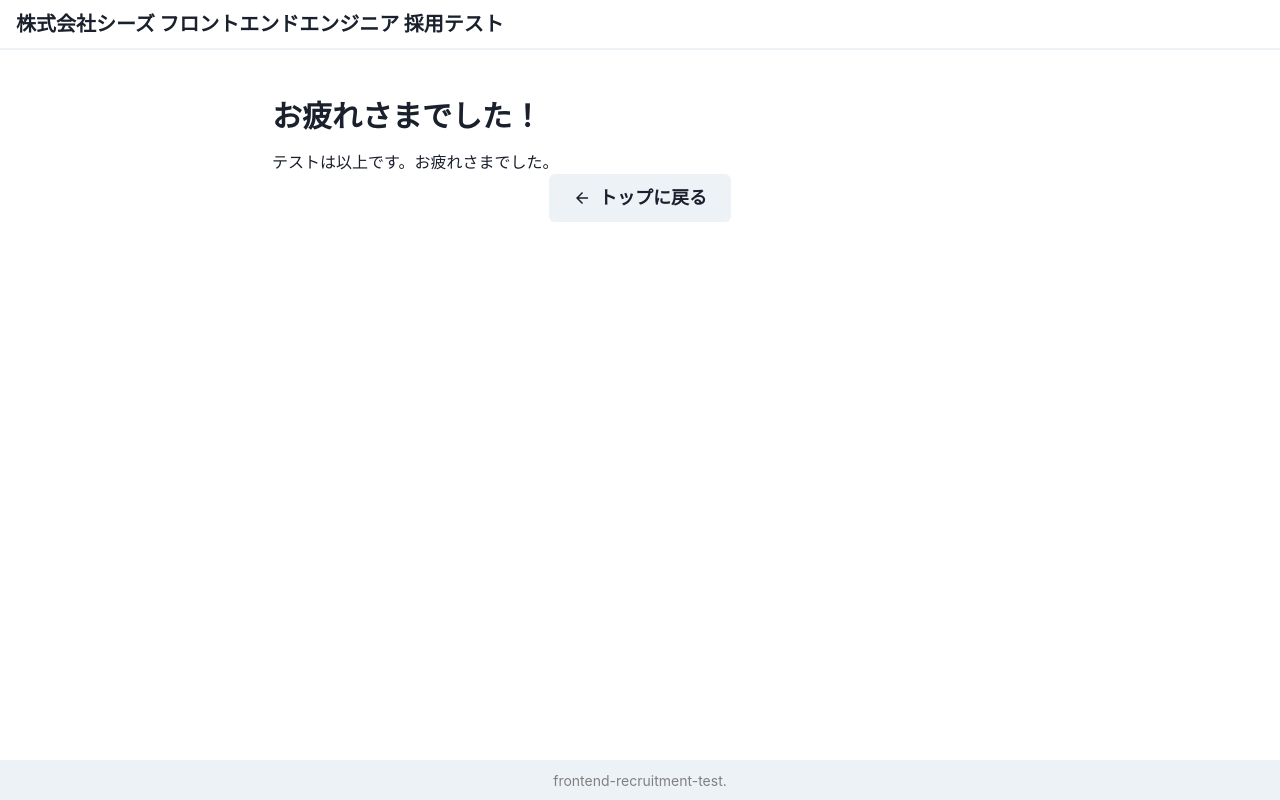
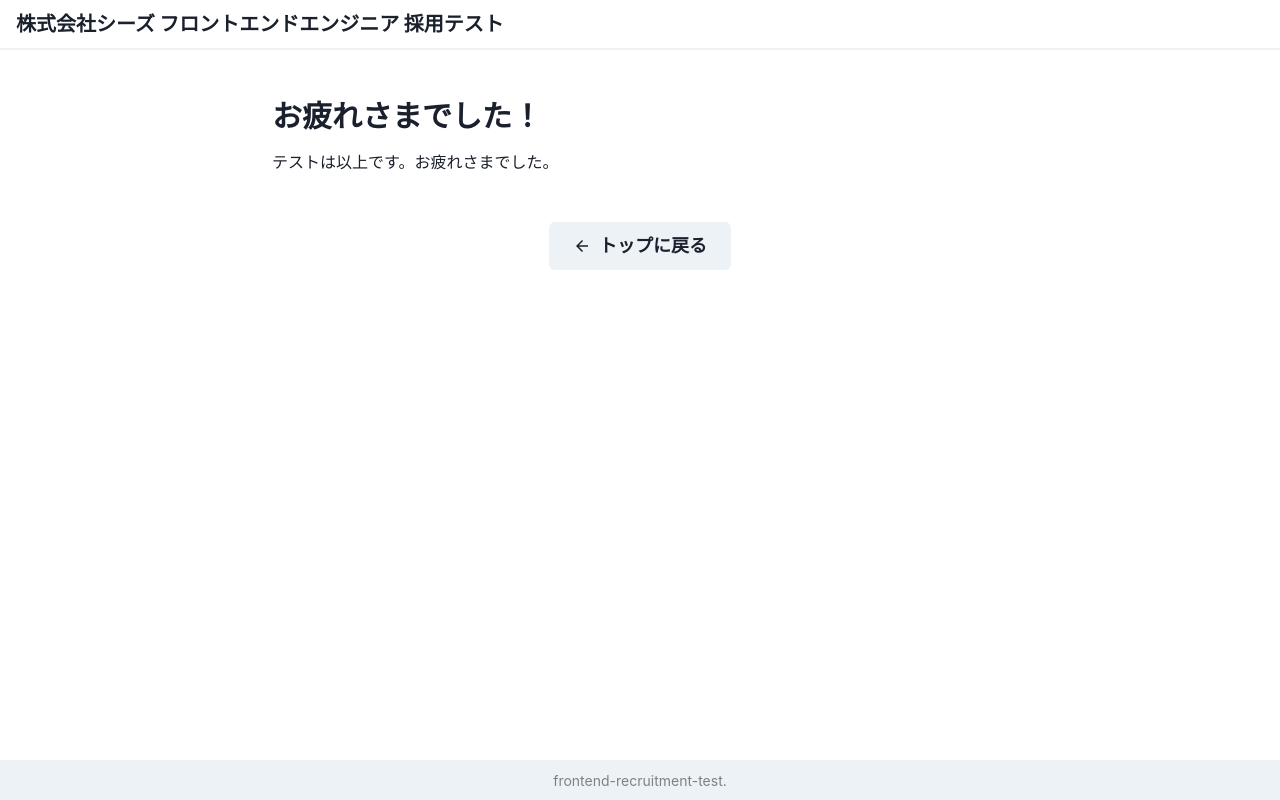
Before and after one commit to seeds-std/frontend-recruitment-test, a Next.js app: page /complete in a window 1280 px wide. Built offline with nearby package versions, Linux system fonts and the light colour scheme.

Commit message:
軽微な調整

```diff
--- a/src/pages/complete.tsx
+++ b/src/pages/complete.tsx
@@ -5,13 +5,18 @@ import Layout from "components/Layout";
 import ButtonWrapper from "components/ButtonWrapper";
 import ArrowBackButton from "components/ArrowBackButton";
 
+//  chakra
+import { Box } from "@chakra-ui/react";
+
 const Complete = () => {
   return (
     <Layout title="お疲れさまでした！">
       テストは以上です。お疲れさまでした。
-      <ButtonWrapper justifyContent="center">
-        <ArrowBackButton href="/">トップに戻る</ArrowBackButton>
-      </ButtonWrapper>
+      <Box mt={12}>
+        <ButtonWrapper justifyContent="center">
+          <ArrowBackButton href="/">トップに戻る</ArrowBackButton>
+        </ButtonWrapper>
+      </Box>
     </Layout>
   );
 };
```
